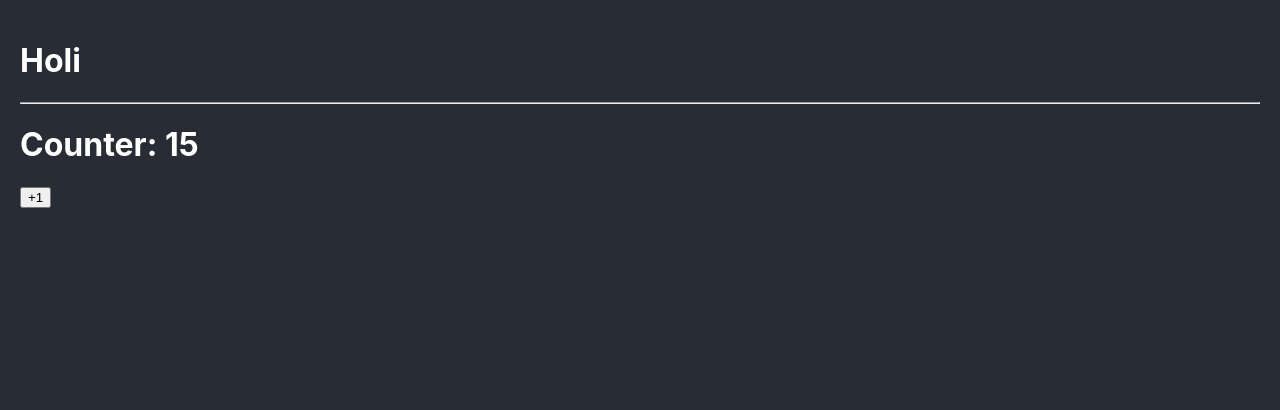
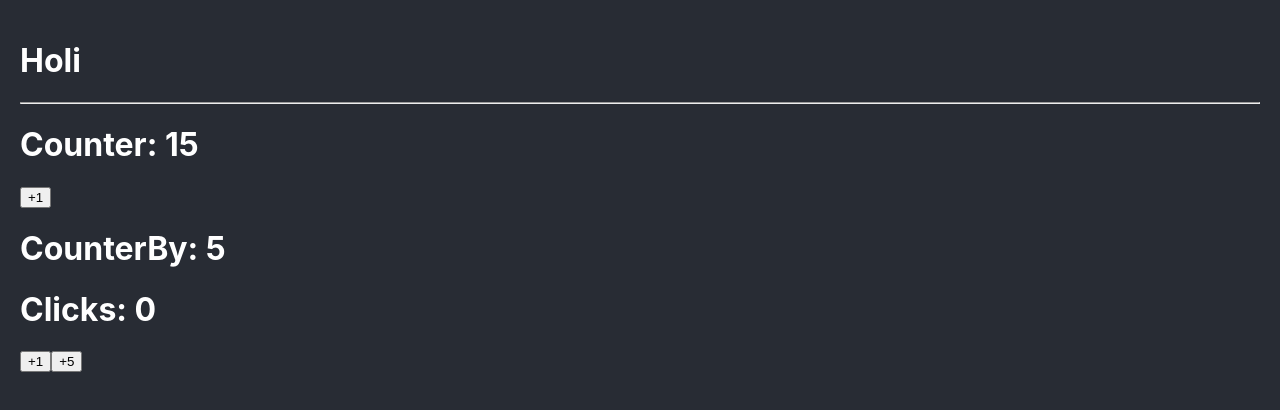
Before and after one commit to gdariodh/bases-react-ts, a React (Create React App) app: page / in a window 1280 px wide. Shown: the top 410 px of the page. Built offline with nearby package versions, Linux system fonts and the light colour scheme.

Commit message:
added interface to useState CounterBy

```diff
--- a/src/App.tsx
+++ b/src/App.tsx
@@ -1,4 +1,5 @@
 import { Counter } from './components/Counter';
+import { CounterBy } from './components/CounterBy';
 
 
 function App() {
@@ -10,6 +11,7 @@ function App() {
     <hr />
 
     <Counter initialValue={15}/>
+    <CounterBy/>
     </>
   );
 }
--- /dev/null
+++ b/src/components/CounterBy.tsx
@@ -0,0 +1,40 @@
+import { useState } from "react";
+
+// establecer las props que recibe
+interface Props {
+  // ? hace opcional el prop
+  initialValue?: number;
+}
+
+// los type son mas estrictos y no son tan extendibles, las interface son mas extendibles
+
+// establecer como luce el counterState
+interface CounterState {
+  counter: number;
+  clicks: number;
+}
+
+export const CounterBy = ({ initialValue = 5 }: Props) => {
+  const [{ counter, clicks }, setCounterState] = useState<CounterState>({
+    counter: initialValue,
+    clicks: 0,
+  });
+
+  const handleClick = (value: number) => {
+    //                previousValues
+    setCounterState(({ counter, clicks }) => ({
+      counter: counter + value,
+      clicks: clicks + 1,
+    }));
+  };
+
+  return (
+    <>
+      <h1>CounterBy: {counter}</h1>
+      <h1>Clicks: {clicks}</h1>
+
+      <button onClick={() => handleClick(1)}>+1 </button>
+      <button onClick={() => handleClick(5)}>+5 </button>
+    </>
+  );
+};
```
